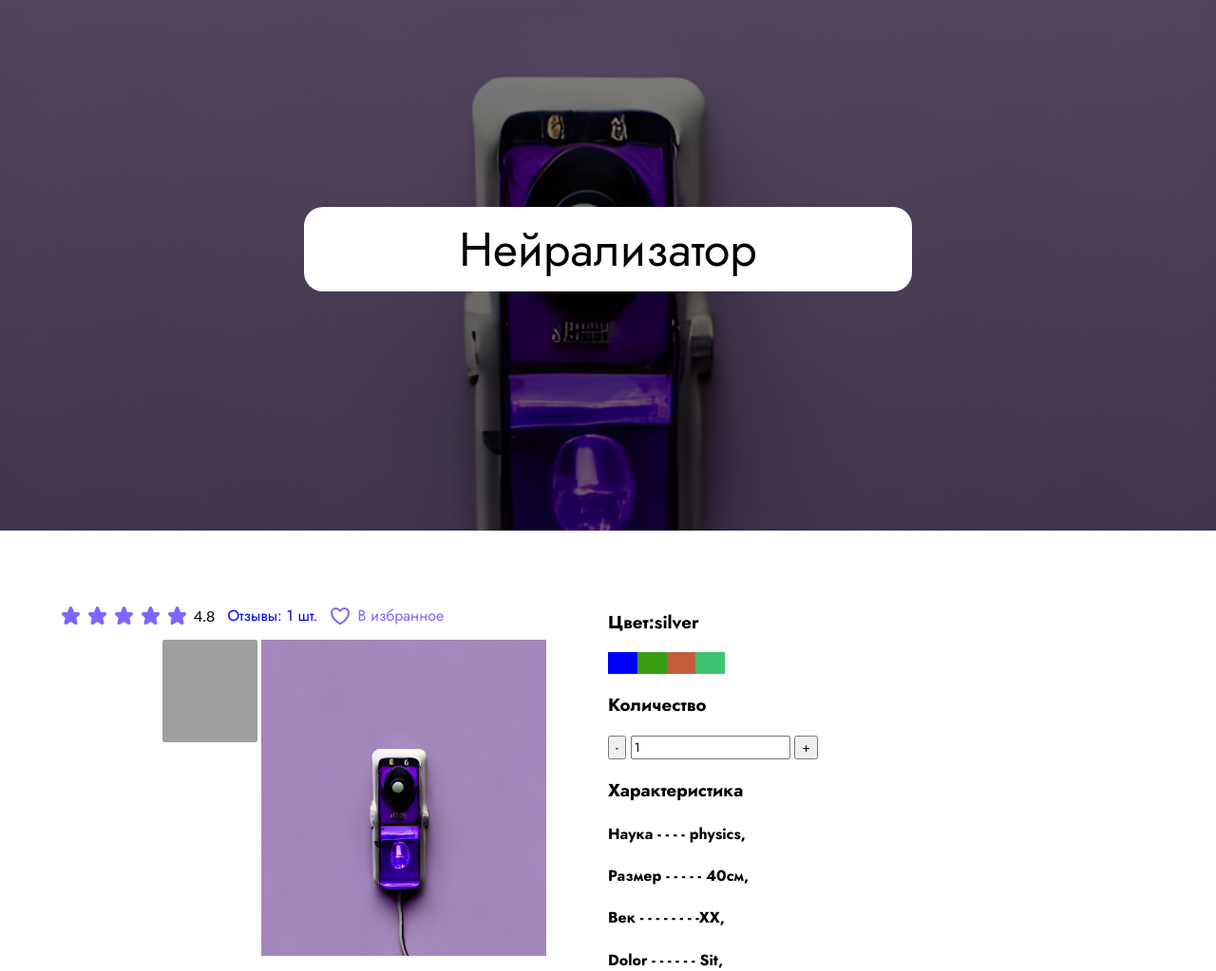
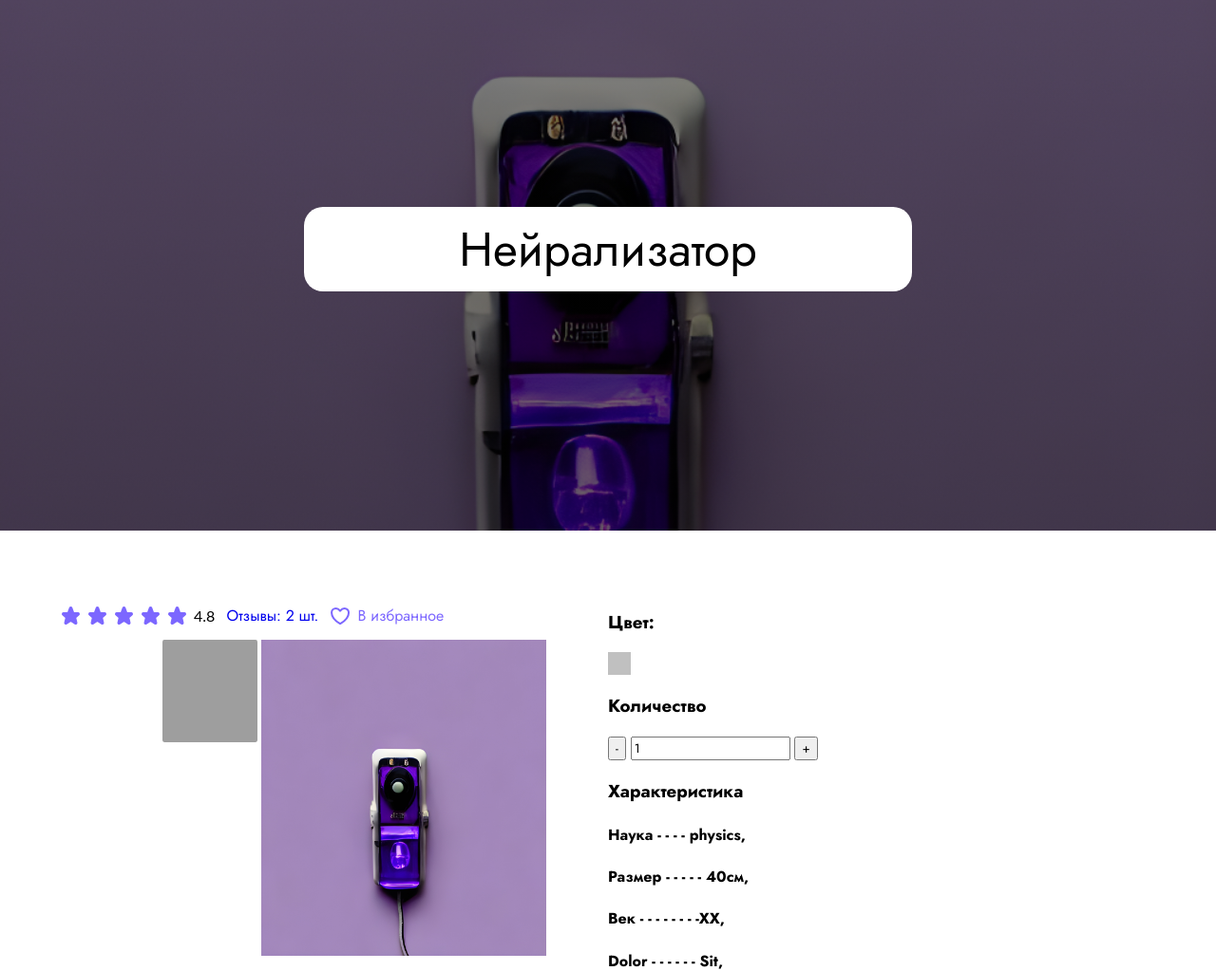
Before and after one commit to BeidinaDaria/Fiction-store, a Flask app: page /product?id=1 in a window 1280 px wide. Shown: the part 101-1124 px from the top of the page at 95% size. Run offline with Flask 3, Linux system fonts and the light colour scheme; grey boxes are pictures that could not be loaded.

Commit message:
Colors view fix

```diff
--- a/app/database/db_manage.py
+++ b/app/database/db_manage.py
@@ -200,7 +200,7 @@ def fill_db():
                 price       = 295.0,
                 description = ("Это маленький золотистый шарик с серебряными крылышками, летающий самостоятельно и произвольно над полем. \nЗолотой снитч имеет размер грецкого ореха и заколдован избегать поимки как можно дольше. Из-за малых размеров и невероятной скорости за ним почти невозможно уследить. Ловец, поймавший его первым, приносит своей команде 150 очков и останавливает игру. \nСчёт, набранный командами к этому моменту, и является окончательным. Как правило, поимка снитча приносит победу, хотя и не всегда."),
                 images      = ["snitch_1.png", "snitch_2.png"],
-                colors      = ["golden"],
+                colors      = ["gold"],
                 science     = ["magic"]
             ),
             Item(
@@ -248,7 +248,7 @@ def fill_db():
                 price       = 222.0,
                 description = ("Bолшебный предмет, позволяющий вернуться в недалёкое прошлое. Выглядит как песочные часы, посаженные на ось, которая в свою очередь крепится на длинной золотой цепочке. \nМаховик времени не может вносить кардинальных изменений в ход событий. Так, например, маховик не может вернуть жизнь убитому человеку. \nНо с его помощью можно сделать вероятное реальным. Однако надо быть осторожными! Если тот, кто использует маховик, встретится со своим прототипом в прошлом, это приведёт к непредсказуемым последствиям."),
                 images      = ["time-turner_1.png", "time-turner_2.png"],
-                colors      = ["golden"],
+                colors      = ["gold"],
                 science     = ["magic"]
             ),
             Item(
--- a/app/templates/catalog.html
+++ b/app/templates/catalog.html
@@ -125,7 +125,7 @@
             <span><label id="red"><input type="checkbox" name="color" for="red" value="red">Красный</label></span>
             <span><label id="yellow"><input type="checkbox" name="color" for="yellow" value="yellow">Желтый</label></span>
             <span><label id="green"><input type="checkbox" name="color" for="green" value="green">Зеленый</label></span>
-            <span><label id="golden"><input type="checkbox" name="color" for="golden" value="golden">Золотой</label></span>
+            <span><label id="gold"><input type="checkbox" name="color" for="gold" value="gold">Золотой</label></span>
             <span><label id="silver"><input type="checkbox" name="color" for="silver" value="silver">Серебрянный</label></span>
         </div>
         <button type="submit" name="search" value="{% if search %}{{ search }}{% endif %}">Применить</button>
--- a/app/templates/product.html
+++ b/app/templates/product.html
@@ -45,7 +45,7 @@
 <style>
     main.product-main {
         background: linear-gradient(rgba(0, 0, 0, 0.5), rgba(0, 0, 0, 0.6)),
-        url(/static/img/items/{{ item.images.0 }});
+        url('/static/img/items/{{ item.images.0 }}');
         background-position: center;
         background-repeat: no-repeat;
         background-size: cover;
@@ -78,7 +78,7 @@
                     <img src="static/img/gui/star.svg" alt="">
                     <p>4.8</p>
                 </span>
-                <a href="#">Отзывы: 1 шт.</a>
+                <a href="#">Отзывы: {{ item.comments|length }} шт.</a>
                 <script src="//ajax.googleapis.com/ajax/libs/jquery/3.6.4/jquery.min.js"></script>
                             <script type=text/javascript>
                                 const urlParams = new URLSearchParams(window.location.search);
@@ -137,8 +137,13 @@
                                 });
                             </script>
                 <div id="favBox">
-                    <input type="checkbox" id="fav">
-                    <img src="static/img/gui/favourite.svg"><label for="fav">В избранное</label>
+                    {% if in_fav %}
+                        <input type="checkbox" id="fav" checked>
+                        <img src="static/img/gui/favourite.svg"><label for="fav">В избранном</label>
+                    {% else %}
+                        <input type="checkbox" id="fav">
+                        <img src="static/img/gui/favourite.svg"><label for="fav">В избранное</label>
+                    {% endif %}
                 </div>
             </span>
 
@@ -154,12 +159,11 @@
         </div>
         <aside>
             <div class="choose_color">
-                <h3>Цвет:{% for color in item.colors %}{{ color }}{% endfor %}</h3>
+                <h3>Цвет:</h3>
                 <span>
-                    <a style="background:blue;color:blue">aaaa</a>
-                    <a style="background:rgba(57, 158, 21, 1);color:rgba(57, 158, 21, 1)">aaaa</a>
-                    <a style="background:rgba(194, 94, 62, 1);color:rgba(194, 94, 62, 1)">aaaa</a>
-                    <a style="background:rgba(62, 194, 115, 1);color:rgba(62, 194, 115, 1)">aaaa</a>
+                    {% for color in item.colors %}
+                    <div style="background:{{ color }}; height:24px; width:24px;"></div>
+                    {% endfor %}
                 </span>
                 <div class="quantity">
                     <h3>Количество</h3>
```
Also changed, not shown: app/database/fistore.db.
